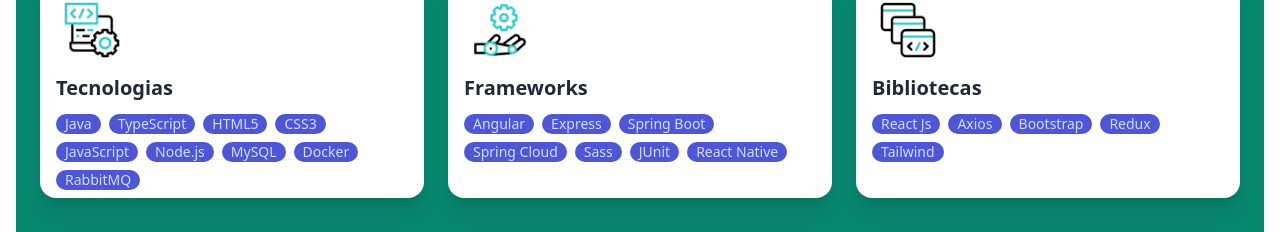
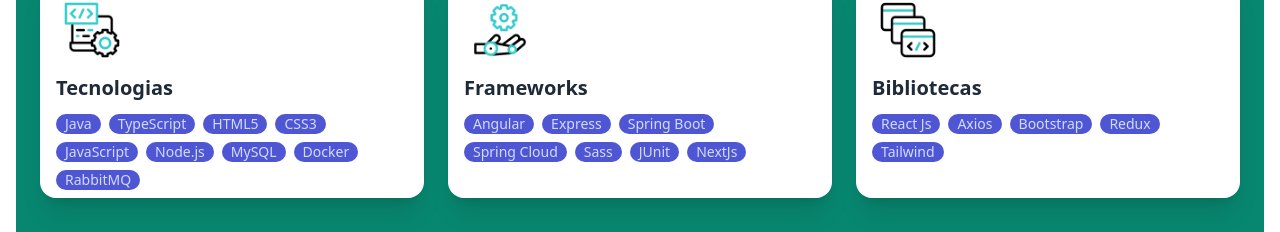
Before and after one commit to costaowillian/willian_portfolio, a React (Create React App) app in the folder portfolio/: page / in a window 1280 px wide. Shown: the part 1994-2226 px from the top of the page. Built offline with nearby package versions, Linux system fonts and the light colour scheme.

Commit message:
refacotr: alteração de algumas hardskill

```diff
--- a/portfolio/src/constants/HardSkills.ts
+++ b/portfolio/src/constants/HardSkills.ts
@@ -1,4 +1,3 @@
-import React from "react";
 import tecnologiasGif from "../assets/_animacoes/computador-portatil.gif";
 import framworksGif from "../assets/_animacoes/configuracoes.gif";
 import libsIcon from "../assets/_animacoes/navegador.gif";
@@ -31,7 +30,7 @@
       { id: 4, name: "Spring Cloud" },
       { id: 5, name: "Sass" },
       { id: 6, name: "JUnit" },
-      { id: 7, name: "React Native" }
+      { id: 7, name: "NextJs" }
     ]
   },
   {
```
